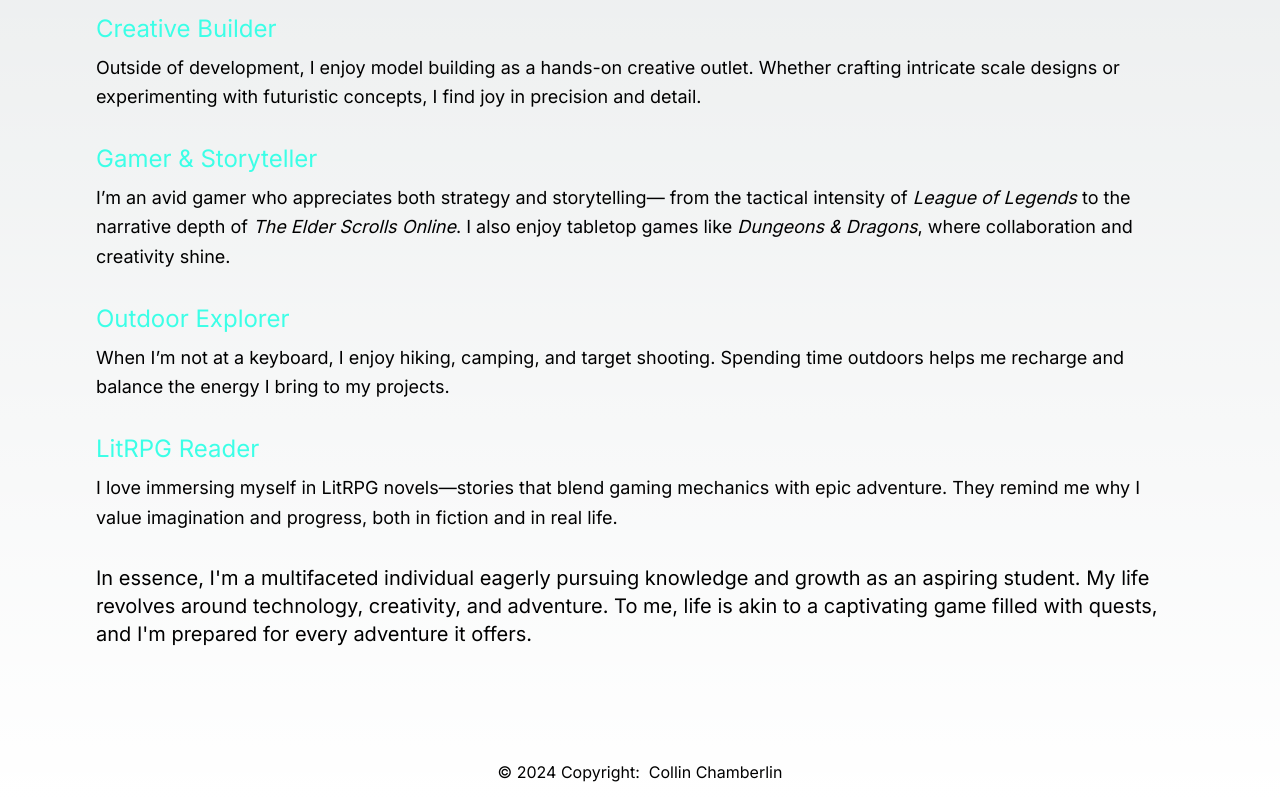
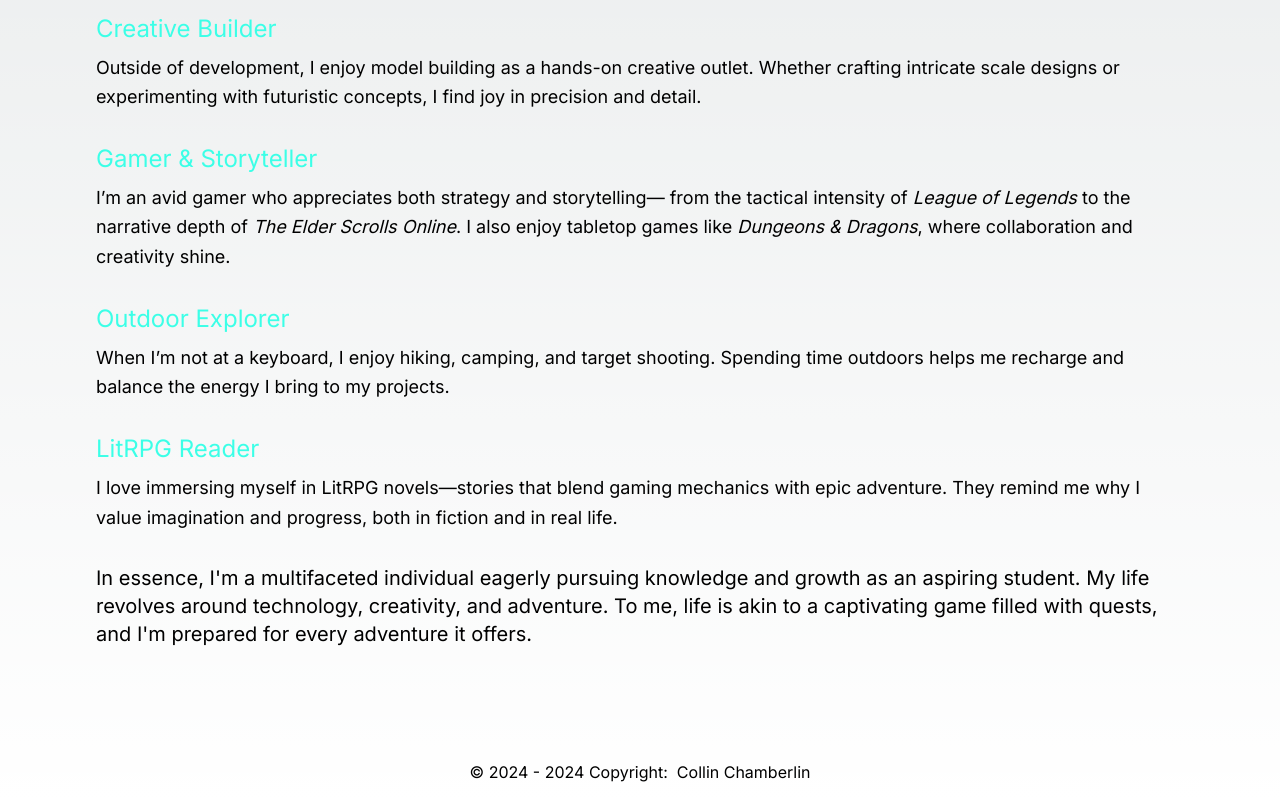
Before and after one commit to CDChamberlin/CDChamberlin.github.io, a Next.js app in the folder cdchamberlin.github.io/: page / in a window 1280 px wide. Shown: the part 1142-1942 px from the top of the page. Built offline with nearby package versions, Linux system fonts and the light colour scheme; a web font is replaced by a local one.

Commit message:
Update Copyright to have a dynamic date

```diff
--- a/cdchamberlin.github.io/src/components/Copyright.jsx
+++ b/cdchamberlin.github.io/src/components/Copyright.jsx
@@ -2,7 +2,7 @@ export default function Copyright(props) {
     return (
         <footer className="bg-neutral-200 text-center dark:bg-neutral-700 lg:text-left">
             <div className="p-4 text-center text-neutral-700 dark:text-neutral-200">
-                © 2024 Copyright: &nbsp;
+                © 2024 - {new Date().getFullYear()} Copyright: &nbsp;
                 <a
                     className="text-neutral-800 dark:text-neutral-400 "
                     href="https://github.com/CDChamberlin"
```
